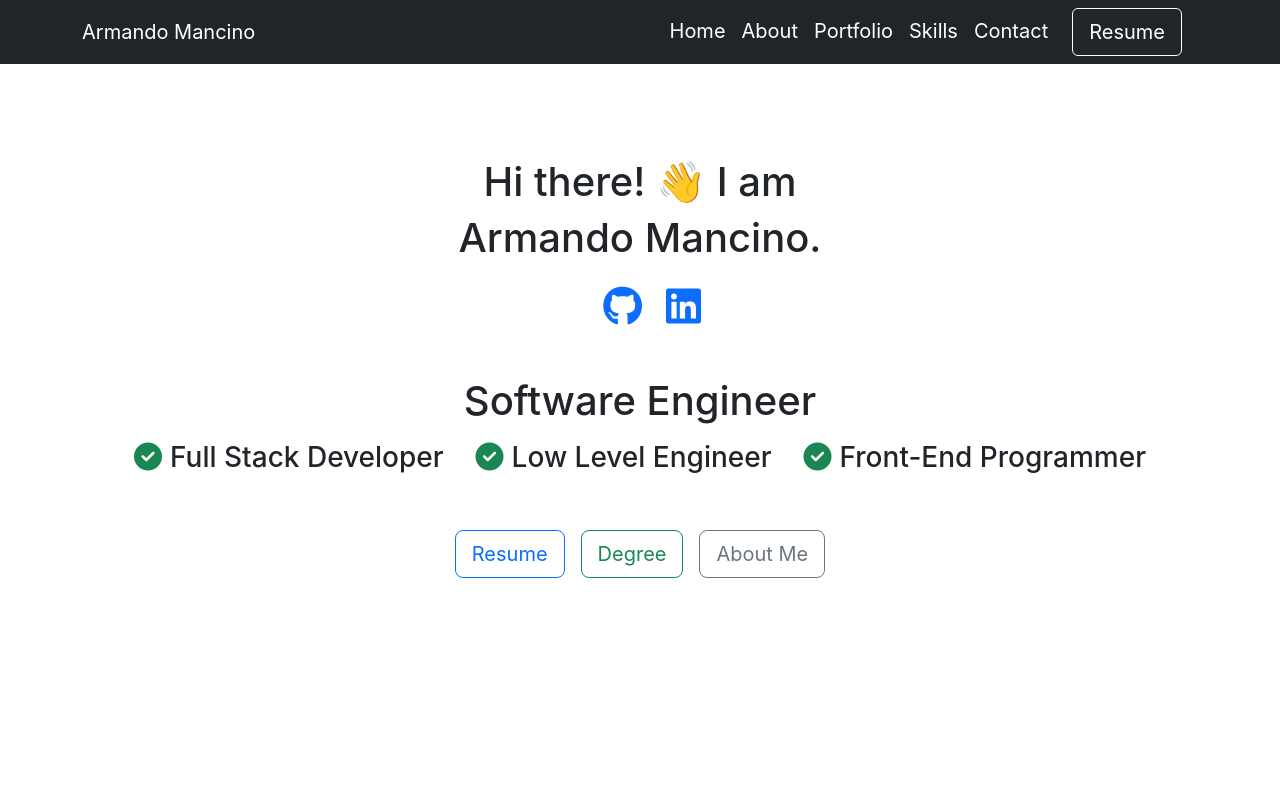
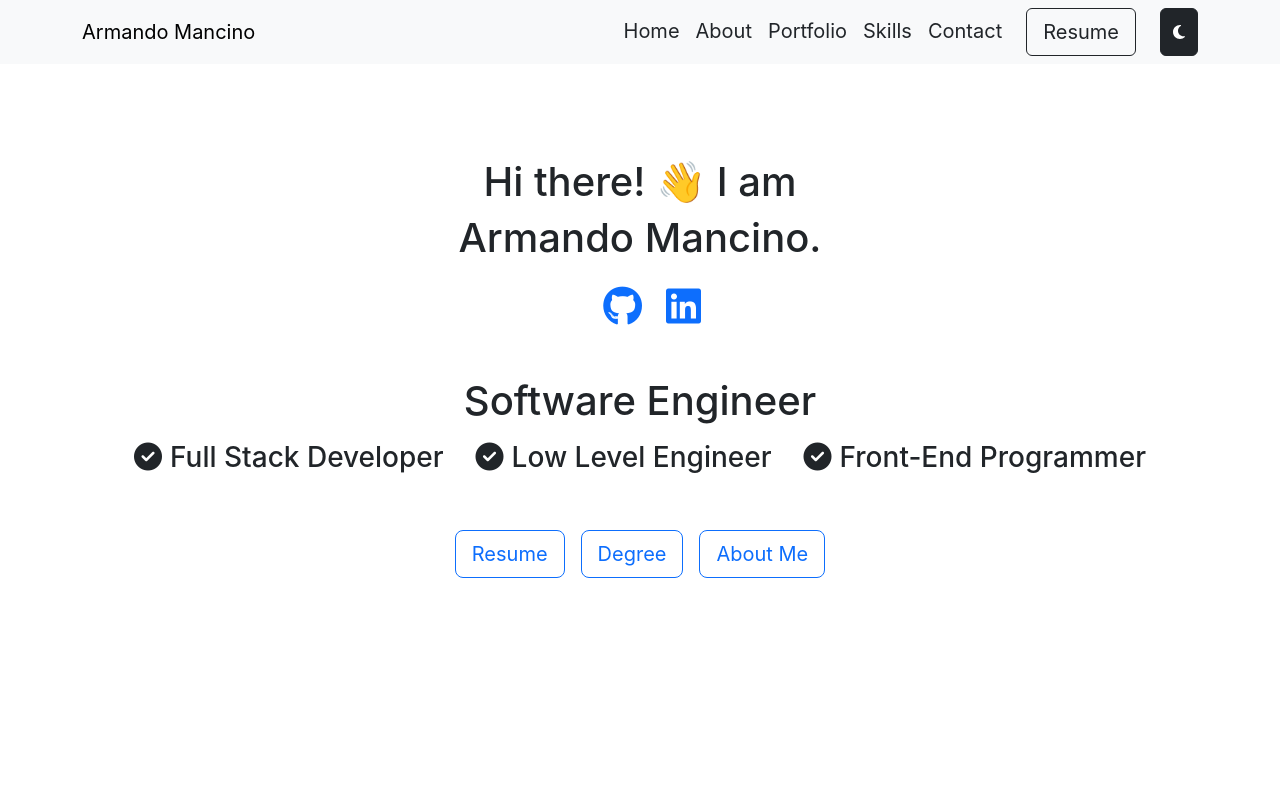
Before and after one commit to mandocino/Personal-Website, a React (Create React App) app in the folder website-portfolio/: page / in a window 1280 px wide. Shown: the top 800 px of the page. Built offline with nearby package versions, Linux system fonts and the light colour scheme.

Commit message:
feat: Begin implementing night/light mode
Change color scheme and begin implementing the night mode and light mode functionality.

```diff
--- a/website-portfolio/package.json
+++ b/website-portfolio/package.json
@@ -4,6 +4,8 @@
   "private": true,
   "dependencies": {
     "@fortawesome/fontawesome-free": "^6.6.0",
+    "@fortawesome/free-solid-svg-icons": "^6.6.0",
+    "@fortawesome/react-fontawesome": "^0.2.2",
     "@testing-library/jest-dom": "^5.17.0",
     "@testing-library/react": "^13.4.0",
     "@testing-library/user-event": "^13.5.0",
--- a/website-portfolio/src/App.js
+++ b/website-portfolio/src/App.js
@@ -1,4 +1,4 @@
-import React from 'react';
+import React, { useState } from 'react';
 import 'bootstrap/dist/css/bootstrap.min.css';
 import '@fortawesome/fontawesome-free/css/all.min.css';
 
@@ -11,16 +11,22 @@ import Skills from "./components/Skills";
 import Welcome from "./components/Welcome";
 
 function App() {
+  const [isDarkMode, setIsDarkMode] = useState(false);
+
+  const toggleTheme = () => {
+    setIsDarkMode(!isDarkMode);
+  };
+
   return (
-    <>
-      <Header />
+    <div className={isDarkMode ? 'dark-mode' : 'light-mode'}>
+      <Header toggleTheme={toggleTheme} isDarkMode={isDarkMode} />
       <Welcome />
       <About />
       <Portfolio />
       <Skills />
       <Contact />
       <Footer />
-    </>
+    </div>
   );
 }
 
--- a/website-portfolio/src/components/About.js
+++ b/website-portfolio/src/components/About.js
@@ -1,8 +1,8 @@
 function About() {
   return (
-    <div id="about" className="section container pb-4">
-      <hr></hr>
-      <h1 className="text-center mb-4">About Me</h1>
+    <div id="about" className="section container pb-4 bg-[#F3F4F6] text-[#111827]">
+      <hr className="border-[#3B82F6]" />
+      <h1 className="text-center mb-4 text-[#1E3A8A]">About Me</h1>
       <div className="row align-items-center">
         <div className="col-lg-6 mb-lg-0">
           <div className="p-4">
--- a/website-portfolio/src/components/Contact.js
+++ b/website-portfolio/src/components/Contact.js
@@ -34,16 +34,16 @@ function Contact() {
   };
 
   return (
-    <div id="contact" className="container my-5">
-      <hr></hr>
+    <div id="contact" className="container my-5 bg-[#F3F4F6] text-[#111827]">
+      <hr className="border-[#3B82F6]" />
       <div className="row justify-content-center">
-        <h1 className="text-center mb-4">Contact Me</h1>
+        <h1 className="text-center mb-4 text-[#1E3A8A]">Contact Me</h1>
         <div className="col-md-8 col-lg-6">
           <div className="p-4 shadow-sm">
             {status && <p>{status}</p>}
             <form onSubmit={handleSubmit}>
               <div className="mb-3">
-                <label htmlFor="email" className="form-label">
+                <label htmlFor="email" className="form-label text-[#111827]">
                   Email address
                 </label>
                 <input
@@ -57,7 +57,7 @@ function Contact() {
                 />
               </div>
               <div className="mb-3">
-                <label htmlFor="subject" className="form-label">
+                <label htmlFor="subject" className="form-label text-[#111827]">
                   Subject
                 </label>
                 <input
@@ -71,7 +71,7 @@ function Contact() {
                 />
               </div>
               <div className="mb-3">
-                <label htmlFor="message" className="form-label">
+                <label htmlFor="message" className="form-label text-[#111827]">
                   Message
                 </label>
                 <textarea
@@ -85,14 +85,14 @@ function Contact() {
                 ></textarea>
               </div>
               <div className="d-flex justify-content-between">
-                <button type="submit" className="btn btn-primary">
+                <button type="submit" className="btn btn-primary text-white bg-[#3B82F6] border-0">
                   Send
                 </button>
                 <a
                   href="mailto:armando.mancino@outlook.com"
                   title="Send email externally with Outlook"
                 >
-                  <i className="fas fa-external-link-alt fa-2x"></i>
+                  <i className="fas fa-external-link-alt fa-2x text-[#3B82F6]"></i>
                 </a>
               </div>
             </form>
--- a/website-portfolio/src/components/Header.js
+++ b/website-portfolio/src/components/Header.js
@@ -1,19 +1,26 @@
 import { Navbar, Nav, Container } from 'react-bootstrap';
+import { faSun, faMoon } from '@fortawesome/free-solid-svg-icons';
+import { FontAwesomeIcon } from '@fortawesome/react-fontawesome';
 
-const Header = () => {
+const Header = ({ toggleTheme, isDarkMode }) => {
   return (
-    <Navbar id="nav" bg="dark" variant="dark" expand="lg" className="fixed-top">
+    <Navbar id="nav" bg={isDarkMode ? 'dark' : 'light'} variant={isDarkMode ? 'dark' : 'light'} expand="lg" className={`fixed-top ${isDarkMode ? 'bg-dark' : 'bg-light'}`}>
       <Container>
         <Navbar.Brand href="#nav">Armando Mancino</Navbar.Brand>
         <Navbar.Toggle aria-controls="basic-navbar-nav" />
         <Navbar.Collapse id="basic-navbar-nav">
           <Nav className="ms-auto">
-            <Nav.Link href="#welcome" className="text-white fs-5">Home</Nav.Link>
-            <Nav.Link href="#about" className="text-white fs-5">About</Nav.Link>
-            <Nav.Link href="#portfolio" className="text-white fs-5">Portfolio</Nav.Link>
-            <Nav.Link href="#skills" className="text-white fs-5">Skills</Nav.Link>
-            <Nav.Link href="#contact" className="text-white fs-5">Contact</Nav.Link>
-            <Nav.Link href="/ArmandoResume.pdf" target="_blank" className="text-white fs-5 mx-3 d-inline-block border border-white rounded px-3 py-2">Resume</Nav.Link>
+            <Nav.Link href="#welcome" className={`fs-5 ${isDarkMode ? 'text-light' : 'text-dark'}`}>Home</Nav.Link>
+            <Nav.Link href="#about" className={`fs-5 ${isDarkMode ? 'text-light' : 'text-dark'}`}>About</Nav.Link>
+            <Nav.Link href="#portfolio" className={`fs-5 ${isDarkMode ? 'text-light' : 'text-dark'}`}>Portfolio</Nav.Link>
+            <Nav.Link href="#skills" className={`fs-5 ${isDarkMode ? 'text-light' : 'text-dark'}`}>Skills</Nav.Link>
+            <Nav.Link href="#contact" className={`fs-5 ${isDarkMode ? 'text-light' : 'text-dark'}`}>Contact</Nav.Link>
+            <Nav.Link href="/ArmandoResume.pdf" target="_blank" className={`fs-5 mx-3 d-inline-block border rounded px-3 py-2 ${isDarkMode ? 'border-light text-light' : 'border-dark text-dark'}`}>Resume</Nav.Link>
+
+            {/* Toggle Theme Button with Icons */}
+            <button onClick={toggleTheme} className={`btn btn-${isDarkMode ? 'light' : 'dark'} ms-2`}>
+              <FontAwesomeIcon icon={isDarkMode ? faSun : faMoon} />
+            </button>
           </Nav>
         </Navbar.Collapse>
       </Container>
--- a/website-portfolio/src/components/Welcome.js
+++ b/website-portfolio/src/components/Welcome.js
@@ -1,12 +1,12 @@
 function Welcome() {
   return (
     <>
-      <div id="welcome" className="d-flex flex-column justify-content-center align-items-center vh-100">
+      <div id="welcome" className="d-flex flex-column justify-content-center align-items-center vh-100 bg-[#F3F4F6] text-[#111827]">
         <div className="text-center pb-5">
           <h1 className="scroll-in-left">Hi there! 👋 I am</h1>
           <h1 className="scroll-in-right mb-4">Armando Mancino.</h1>
-          <a href="https://github.com/mandocino" target="_blank" className="text-purple-500 fs-5 mx-4"><i className="fab fa-github fa-2x"></i></a>
-          <a href="https://www.linkedin.com/in/armando-mancino-81382b170/" target="_blank" className="text-blue fs-5"><i className="fab fa-linkedin fa-2x"></i></a>
+          <a href="https://github.com/mandocino" target="_blank" className="text-[#1E3A8A] fs-5 mx-4"><i className="fab fa-github fa-2x"></i></a>
+          <a href="https://www.linkedin.com/in/armando-mancino-81382b170/" target="_blank" className="text-[#3B82F6] fs-5"><i className="fab fa-linkedin fa-2x"></i></a>
         </div>
         <div className="text-center pb-5">
           <div className="d-inline-block">
@@ -14,15 +14,15 @@ function Welcome() {
             <h3>
               <ul className="list-unstyled d-inline mb-0">
                 <li className="d-inline-block mx-3">
-                  <i className="fas fa-check-circle me-2 text-success"></i>
+                  <i className="fas fa-check-circle me-2 text-[#3B82F6]"></i>
                   Full Stack Developer
                 </li>
                 <li className="d-inline-block mx-3">
-                  <i className="fas fa-check-circle me-2 text-success"></i>
+                  <i className="fas fa-check-circle me-2 text-[#3B82F6]"></i>
                   Low Level Engineer
                 </li>
                 <li className="d-inline-block mx-3">
-                  <i className="fas fa-check-circle me-2 text-success"></i>
+                  <i className="fas fa-check-circle me-2 text-[#3B82F6]"></i>
                   Front-End Programmer
                 </li>
               </ul>
@@ -31,32 +31,14 @@ function Welcome() {
         </div>
         <div className="text-center pb-5">
           <p>
-            <a href="/ArmandoResume.pdf"
-              target="_blank" >
-              <button
-                type="button"
-                className="btn btn-outline-primary btn-lg mx-2"
-              >
-                Resume
-              </button>
+            <a href="/ArmandoResume.pdf" target="_blank">
+              <button type="button" className="btn btn-outline-primary btn-lg mx-2 text-[#1E3A8A] border-[#1E3A8A]">Resume</button>
             </a>
-            <a href="/degree.pdf"
-              target="_blank" >
-              <button
-                type="button"
-                className="btn btn-outline-success btn-lg mx-2"
-              >
-                Degree
-              </button>
+            <a href="/degree.pdf" target="_blank">
+              <button type="button" className="btn btn-outline-primary btn-lg mx-2 text-[#3B82F6] border-[#3B82F6]">Degree</button>
             </a>
-
             <a href="#about">
-              <button
-                type="button"
-                className="btn btn-outline-secondary btn-lg mx-2"
-              >
-                About Me
-              </button>
+              <button type="button" className="btn btn-outline-primary btn-lg mx-2 text-[#60A5FA] border-[#60A5FA]">About Me</button>
             </a>
           </p>
         </div>
```
Also changed, not shown: 1 other file (tests, documents, lock files or other folders).
